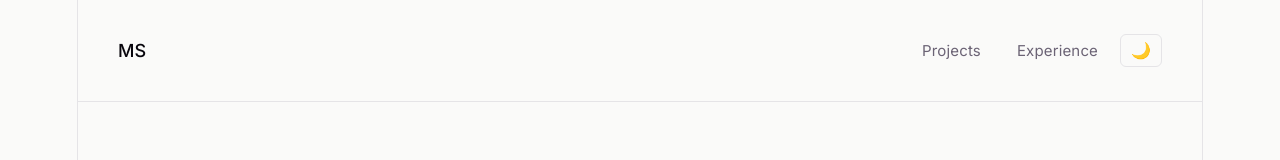
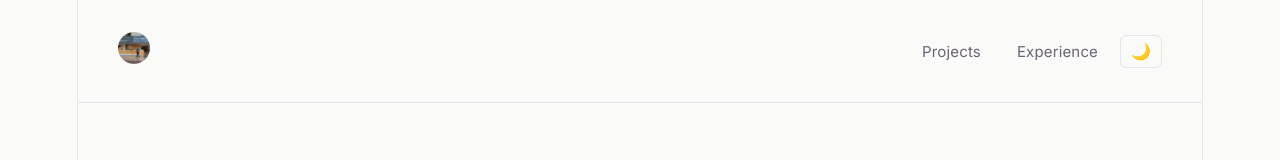
Before and after one commit to MATHEW-SHERENI/portifolio-mathew, a React (Vite) app: page / in a window 1280 px wide. Shown: the top 160 px of the page. Built offline with nearby package versions, Linux system fonts and the light colour scheme.

Commit message:
updated profile picture

```diff
--- a/src/App.css
+++ b/src/App.css
@@ -16,6 +16,13 @@
     color: var(--text-h);
     font-size: 18px;
     font-weight: 500;
+
+    .logo-img {
+      width: 32px;
+      height: 32px;
+      border-radius: 50%;
+      object-fit: cover;
+    }
   }
 
   .nav {
--- a/src/App.tsx
+++ b/src/App.tsx
@@ -1,6 +1,7 @@
 import { useState, useEffect } from 'react'
 import './index.css'
 import './App.css'
+import profilePic from './assets/profilePic.jpeg'
 
 function App() {
   const [theme, setTheme] = useState<'light' | 'dark'>('light')
@@ -16,7 +17,7 @@ function App() {
   return (
     <div className="portrait">
       <header className="header">
-        <div className="logo">MS</div>
+        <div className="logo"><img src={profilePic} alt="Mathew Shereni" className="logo-img" /></div>
         <nav className="nav">
           <a href="#projects" className="nav-link">Projects</a>
           <a href="#experience" className="nav-link">Experience</a>
```
Also changed, not shown: src/assets/profilePic.jpeg (added).
